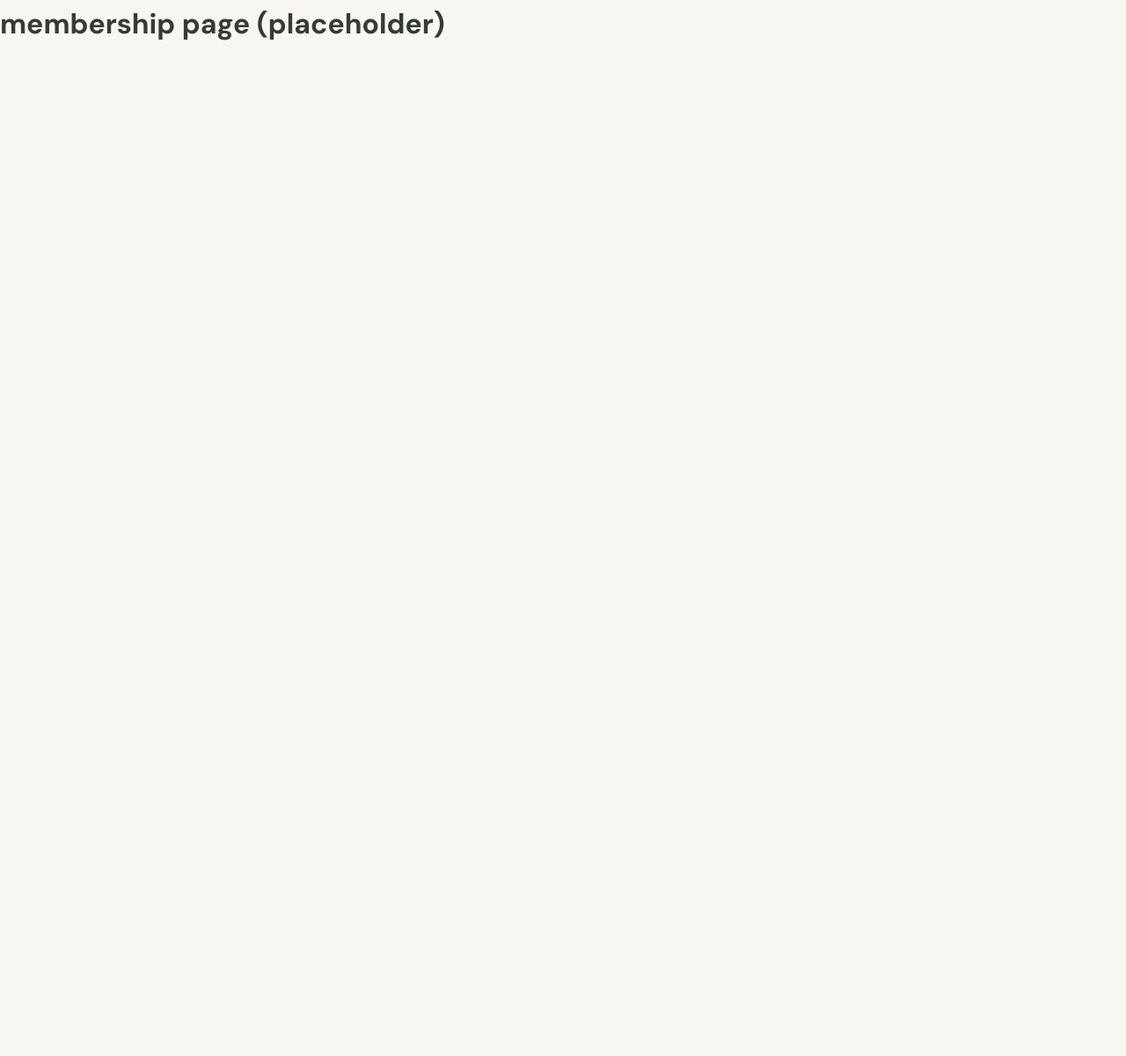
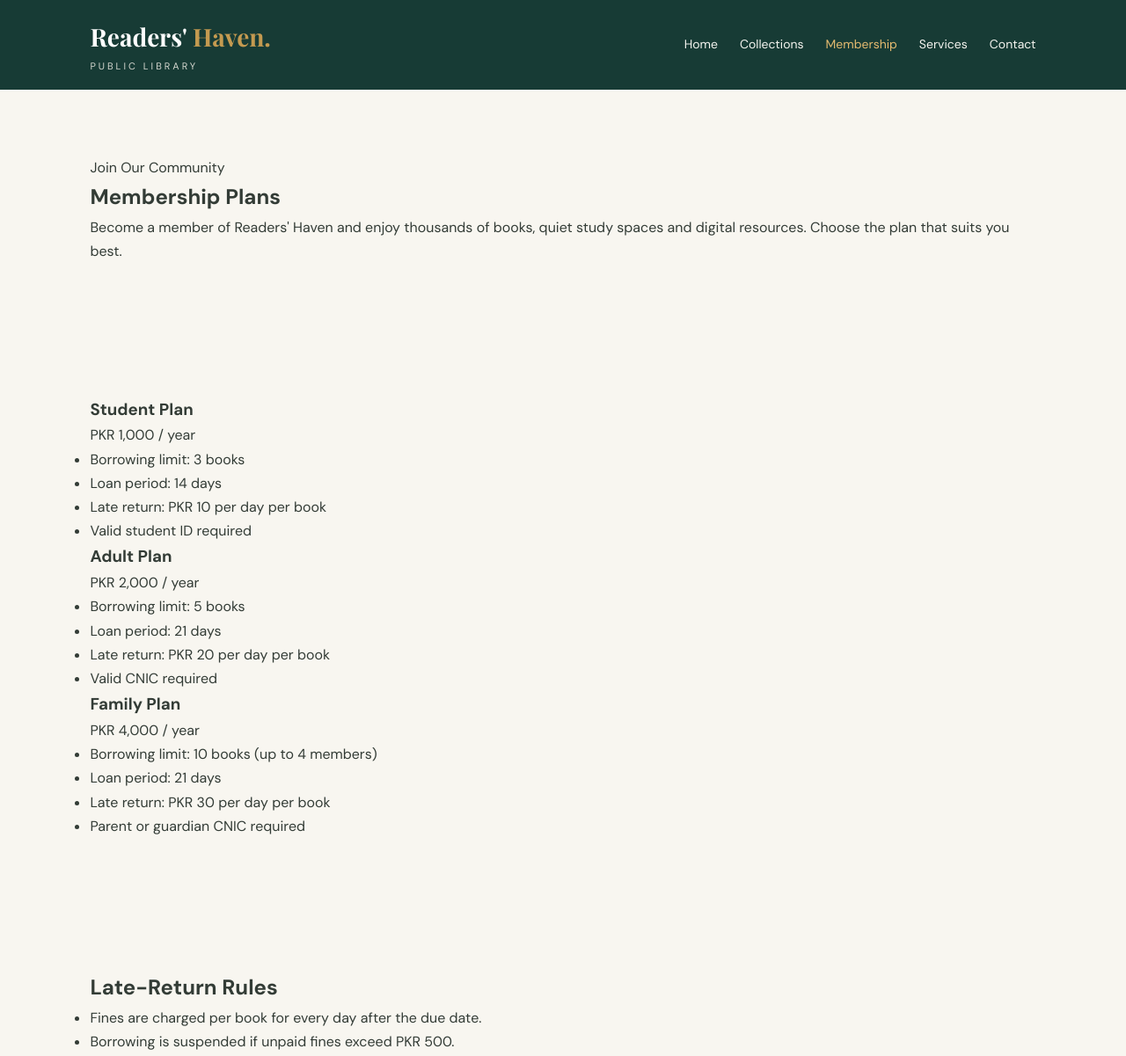
Before and after one commit to L1F23BSSE0352/readers-haven-library, a website: page src/membership.html in a window 1280 px wide. Shown: the top 1201 px of the page at 88% size. Before the commit the page ends 800 px from the top, so only its background shows below. Drawn offline with nearby package versions, Linux system fonts and the light colour scheme.

Commit message:
Add membership page structure and plan cards

```diff
--- a/src/membership.html
+++ b/src/membership.html
@@ -1,12 +1,90 @@
 <!DOCTYPE html>
 <html lang="en">
 <head>
-  <meta charset="UTF-8">
-  <meta name="viewport" content="width=device-width, initial-scale=1.0">
-  <title>membership - Readers' Haven</title>
-  <link rel="stylesheet" href="../styles/style.css">
+    <meta charset="UTF-8">
+    <meta name="viewport" content="width=device-width, initial-scale=1.0">
+    <title>Readers' Haven | Membership</title>
+    <link rel="stylesheet" href="../styles/style.css">
 </head>
 <body>
-  <h1>membership page (placeholder)</h1>
+
+<header>
+    <div class="logo">
+        <h1>Readers' <span>Haven.</span></h1>
+        <p>Public Library</p>
+    </div>
+
+    <nav>
+        <a href="index.html">Home</a>
+        <a href="collections.html">Collections</a>
+        <a href="membership.html" class="active">Membership</a>
+        <a href="services.html">Services</a>
+        <a href="contact.html">Contact</a>
+    </nav>
+</header>
+
+<section class="section mem-intro">
+    <span class="tagline">Join Our Community</span>
+    <h2>Membership Plans</h2>
+    <p>
+        Become a member of Readers' Haven and enjoy thousands of books,
+        quiet study spaces and digital resources. Choose the plan that
+        suits you best.
+    </p>
+</section>
+
+<section class="section">
+    <div class="mem-plans">
+
+        <div class="mem-card">
+            <h3>Student Plan</h3>
+            <p class="mem-fee">PKR 1,000 <span>/ year</span></p>
+            <ul>
+                <li>Borrowing limit: 3 books</li>
+                <li>Loan period: 14 days</li>
+                <li>Late return: PKR 10 per day per book</li>
+                <li>Valid student ID required</li>
+            </ul>
+        </div>
+
+        <div class="mem-card mem-popular">
+            <h3>Adult Plan</h3>
+            <p class="mem-fee">PKR 2,000 <span>/ year</span></p>
+            <ul>
+                <li>Borrowing limit: 5 books</li>
+                <li>Loan period: 21 days</li>
+                <li>Late return: PKR 20 per day per book</li>
+                <li>Valid CNIC required</li>
+            </ul>
+        </div>
+
+        <div class="mem-card">
+            <h3>Family Plan</h3>
+            <p class="mem-fee">PKR 4,000 <span>/ year</span></p>
+            <ul>
+                <li>Borrowing limit: 10 books (up to 4 members)</li>
+                <li>Loan period: 21 days</li>
+                <li>Late return: PKR 30 per day per book</li>
+                <li>Parent or guardian CNIC required</li>
+            </ul>
+        </div>
+
+    </div>
+</section>
+
+<section class="section mem-rules">
+    <h2>Late-Return Rules</h2>
+    <ul>
+        <li>Fines are charged per book for every day after the due date.</li>
+        <li>Borrowing is suspended if unpaid fines exceed PKR 500.</li>
+        <li>A book can be renewed once if no one else has reserved it.</li>
+        <li>Lost or damaged books must be replaced or paid for at market price.</li>
+    </ul>
+</section>
+
+<footer>
+    <p>&copy; 2026 Readers' Haven Public Library. All rights reserved.</p>
+</footer>
+
 </body>
 </html>
```
